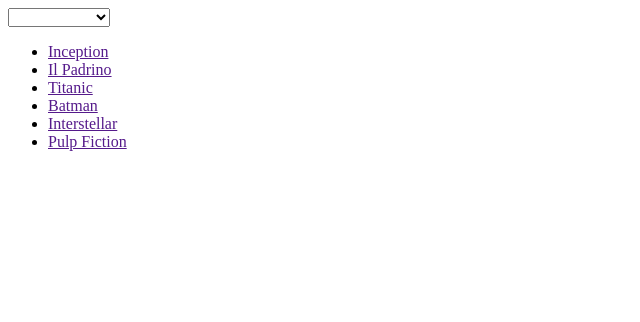
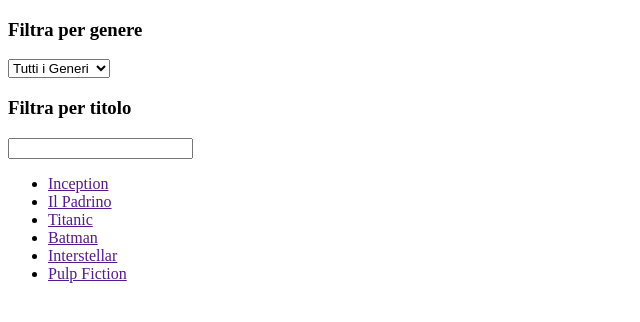
Before and after one commit to ElioSpena/react-movie-filter, a React (Vite) app: page / in a window 1280 px wide. Shown: the top 322 px of the page, without its empty margins (0-640 px from the left). Built offline with nearby package versions, Linux system fonts and the light colour scheme.

Commit message:
feat: implementato filtro ricerca titolo

```diff
--- a/src/App.jsx
+++ b/src/App.jsx
@@ -4,21 +4,25 @@
 function App() {
 const [films, setFilms] = useState(filmsList);
 const [genre, setGenre] = useState("");
-console.log(genre);
+const [filteredText, setFilteredText] = useState("");
+
 
 
 useEffect( () => {
-  genre === "" ? setFilms(filmsList)
+  genre === "Tutti i Generi" ? setFilms(filmsList)
    :
  setFilms(filmsList.filter((curFilm) => curFilm.genre.includes(genre)));
+ setFilms(filmsList.filter((curFilm) => curFilm.title.toLocaleLowerCase().includes(filteredText.toLowerCase()) ))
 },
- [genre])
+ [genre, filteredText])
 
   return (
     <>
       <section>
 
-          <form>
+{/* filtro generi */}
+<h3>Filtra per genere</h3>
+
               <select
               value={genre}
               onChange={ (event)=>
@@ -32,9 +36,24 @@
                   {curFilm.genre}
                 </option>
                 )}
-                <option value=""></option>
+                <option value="">Tutti i Generi</option>
               </select>
-        </form>
+
+
+ {/* filtro titolo */}
+ <h3>Filtra per titolo</h3>
+
+      <input
+      value={filteredText}
+      onChange={(event) =>
+        setFilteredText(event.target.value)
+      }
+       type="text" />
+
+
+
+
+{/* lista films */}
 
         <ul>
 
@@ -48,7 +67,6 @@
 
 
 
-
       </section>
 
     </>
```
